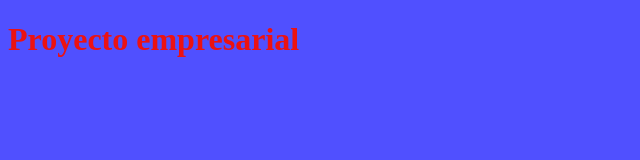
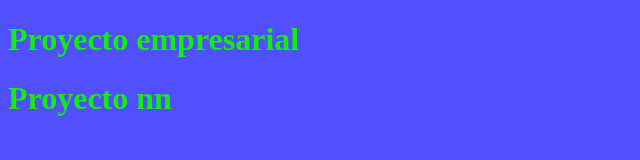
Before and after one commit to gavyaiquipa/CursoGit, a plain HTML site: page index.html in a window 1280 px wide. Shown: the whole page, without its empty margins (0-640 px from the left). Drawn offline with Linux system fonts and the light colour scheme.

```diff
--- a/css/estilos.css
+++ b/css/estilos.css
@@ -1,5 +1,5 @@
 body{
 background-color: rgba(0, 0, 255, 0.685);
 font-weight: bold;
-color:rgb(236, 18, 18)
+color:rgb(18, 236, 18)
 }
--- a/index.html
+++ b/index.html
@@ -9,6 +9,7 @@
 </head>
 <body>
     <h1>Proyecto empresarial</h1>
+    <h1>Proyecto nn</h1>
 
 </body>
 </html>
```
